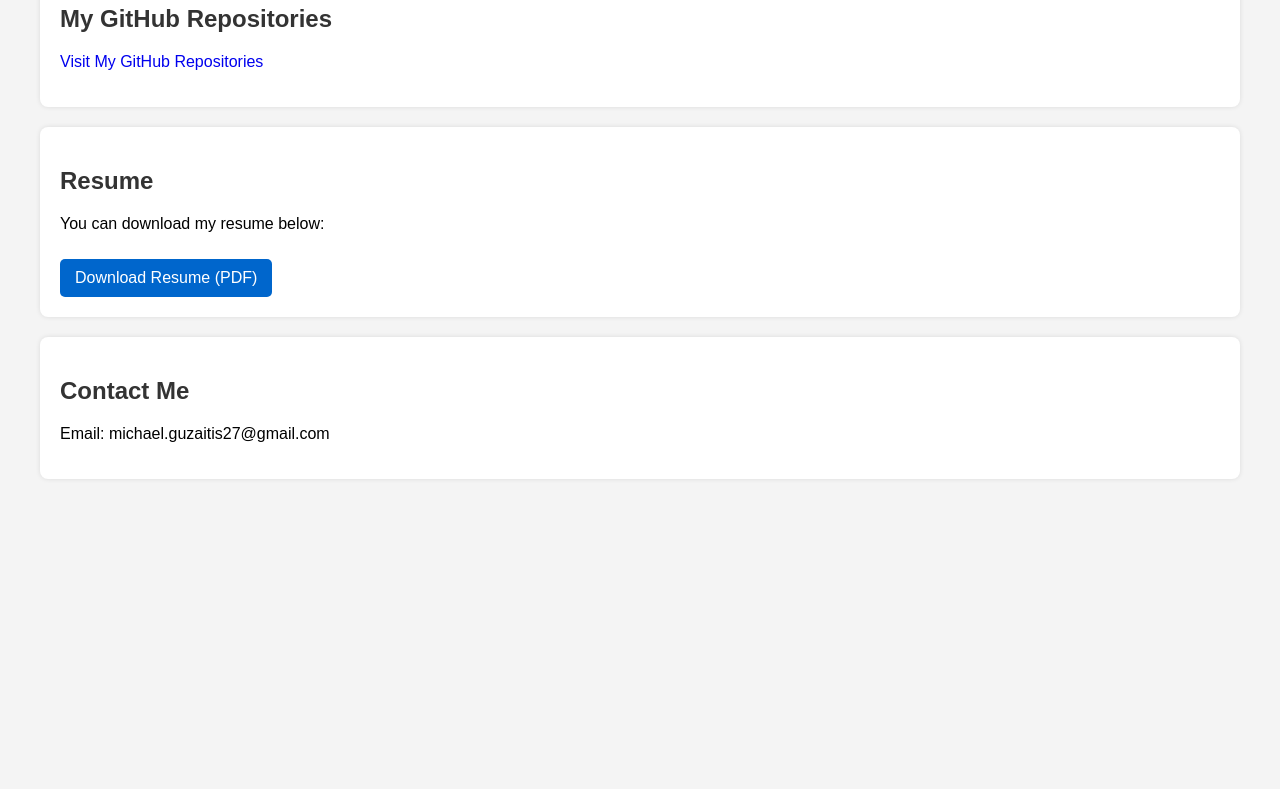
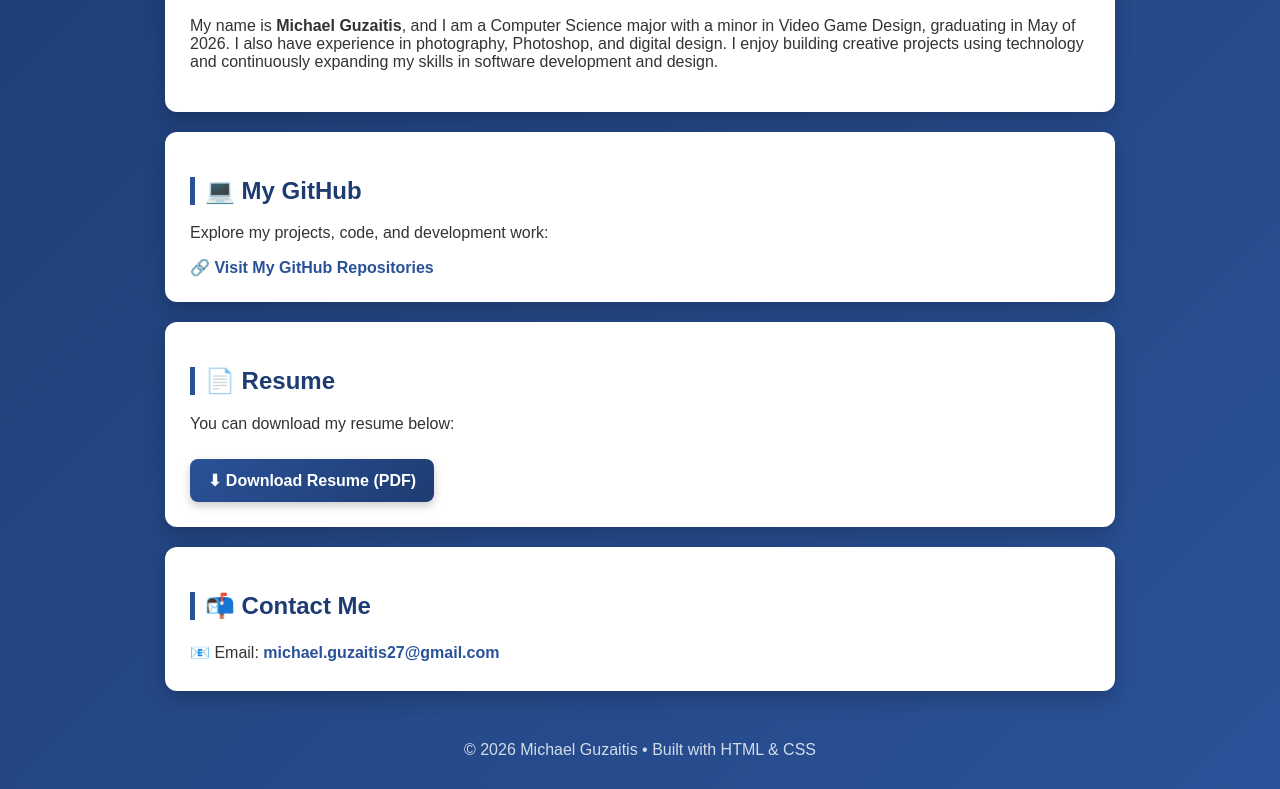
Before and after one commit to MPG7274/MPG7274.github.io, a plain HTML site: page index.html in a window 1280 px wide. Shown: the part 347-1136 px from the top of the page. Before the commit the page ends 866 px from the top, so only its background shows below. Drawn offline with Linux system fonts and the light colour scheme.

Commit message:
Update index.html

```diff
--- a/index.html
+++ b/index.html
@@ -1,75 +1,146 @@
 <!DOCTYPE html>
-<html>
+<html lang="en">
 <head>
-<title>Welcome to My GitHub Portfolio</title>
+<meta charset="UTF-8">
+<title>Michael Guzaitis | Portfolio</title>
+
 <style>
+    /* ===== GLOBAL STYLES ===== */
     body {
-        font-family: Arial, sans-serif;
-        margin: 40px;
-        background-color: #f4f4f4;
-    }
-    h1, h2 {
+        font-family: 'Arial', sans-serif;
+        margin: 0;
+        padding: 0;
+        background: linear-gradient(135deg, #1e3c72, #2a5298);
         color: #333;
     }
+
+    /* ===== HEADER ===== */
+    header {
+        text-align: center;
+        padding: 60px 20px;
+        color: white;
+    }
+
+    header h1 {
+        font-size: 40px;
+        margin-bottom: 10px;
+    }
+
+    header p {
+        font-size: 18px;
+        opacity: 0.9;
+    }
+
+    /* ===== SECTION CARDS ===== */
     section {
+        max-width: 900px;
+        margin: 20px auto;
         background: white;
-        padding: 20px;
-        margin-bottom: 20px;
-        border-radius: 8px;
-        box-shadow: 0px 0px 5px rgba(0,0,0,0.1);
+        padding: 25px;
+        border-radius: 12px;
+        box-shadow: 0 8px 20px rgba(0,0,0,0.2);
+        transition: transform 0.2s ease-in-out;
     }
+
+    section:hover {
+        transform: translateY(-3px);
+    }
+
+    h2 {
+        color: #1e3c72;
+        border-left: 5px solid #2a5298;
+        padding-left: 10px;
+    }
+
+    /* ===== LINKS ===== */
     a {
+        color: #2a5298;
+        font-weight: bold;
         text-decoration: none;
     }
+
+    a:hover {
+        color: #1e3c72;
+        text-decoration: underline;
+    }
+
+    /* ===== BUTTON STYLE ===== */
     .button {
         display: inline-block;
-        padding: 10px 15px;
-        background-color: #0066cc;
+        padding: 12px 18px;
+        background: linear-gradient(135deg, #2a5298, #1e3c72);
         color: white;
-        border-radius: 5px;
+        border-radius: 8px;
         margin-top: 10px;
+        transition: 0.3s ease;
+        box-shadow: 0 4px 10px rgba(0,0,0,0.2);
     }
+
     .button:hover {
-        background-color: #004a99;
+        background: linear-gradient(135deg, #1e3c72, #0f2447);
+        transform: scale(1.05);
+    }
+
+    /* ===== CONTACT BOX ===== */
+    .contact {
+        font-size: 16px;
+        line-height: 1.6;
+    }
+
+    footer {
+        text-align: center;
+        padding: 30px;
+        color: white;
+        opacity: 0.8;
     }
 </style>
 </head>
 
 <body>
 
-<h1>Welcome to My Portfolio</h1>
-<p>This is my personal portfolio showcasing my work.</p>
+<header>
+    <h1>👋 Welcome to My Portfolio</h1>
+    <p>Computer Science • Game Design • Creative Developer</p>
+</header>
 
 <section>
-<h2>About Me</h2>
-<p>
-My name is Michael Guzaitis and I am a Computer Science major with a minor in Video Game Design graduating in May of 2026.
-I also have experience with photography and Photoshop. I enjoy creating things with technology and look forward to gaining more experience in the future.
-</p>
+    <h2>💡 About Me</h2>
+    <p>
+        My name is <strong>Michael Guzaitis</strong>, and I am a Computer Science major with a minor in Video Game Design,
+        graduating in May of 2026. I also have experience in photography, Photoshop, and digital design.
+        I enjoy building creative projects using technology and continuously expanding my skills in software development and design.
+    </p>
 </section>
 
 <section>
-<h2>My GitHub Repositories</h2>
-<p>
-<a href="https://github.com/MPG7274?tab=repositories" target="_blank">
-Visit My GitHub Repositories
-</a>
-</p>
+    <h2>💻 My GitHub</h2>
+    <p>
+        Explore my projects, code, and development work:
+    </p>
+    <a href="https://github.com/MPG7274?tab=repositories" target="_blank">
+        🔗 Visit My GitHub Repositories
+    </a>
 </section>
 
 <section>
-<h2>Resume</h2>
-<p>You can download my resume below:</p>
+    <h2>📄 Resume</h2>
+    <p>You can download my resume below:</p>
 
-<a href="Michael_Guzaitis_Resume.pdf" download class="button">
-Download Resume (PDF)
-</a>
+    <a href="Michael_Guzaitis_Resume.pdf" download class="button">
+        ⬇ Download Resume (PDF)
+    </a>
 </section>
 
 <section>
-<h2>Contact Me</h2>
-<p>Email: michael.guzaitis27@gmail.com</p>
+    <h2>📬 Contact Me</h2>
+    <div class="contact">
+        📧 Email: <a href="mailto:michael.guzaitis27@gmail.com">michael.guzaitis27@gmail.com</a>
+    </div>
 </section>
+
+<footer>
+    © 2026 Michael Guzaitis • Built with HTML & CSS
+</footer>
 
 </body>
 </html>
```
